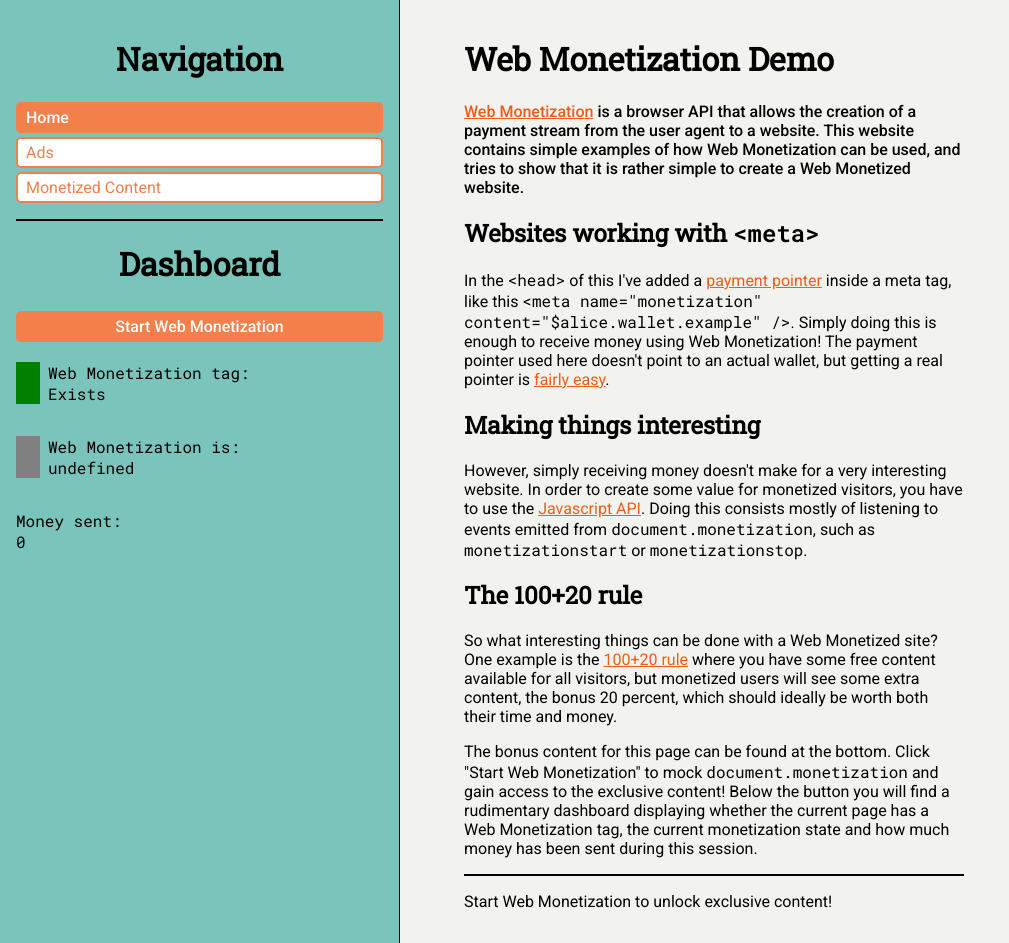
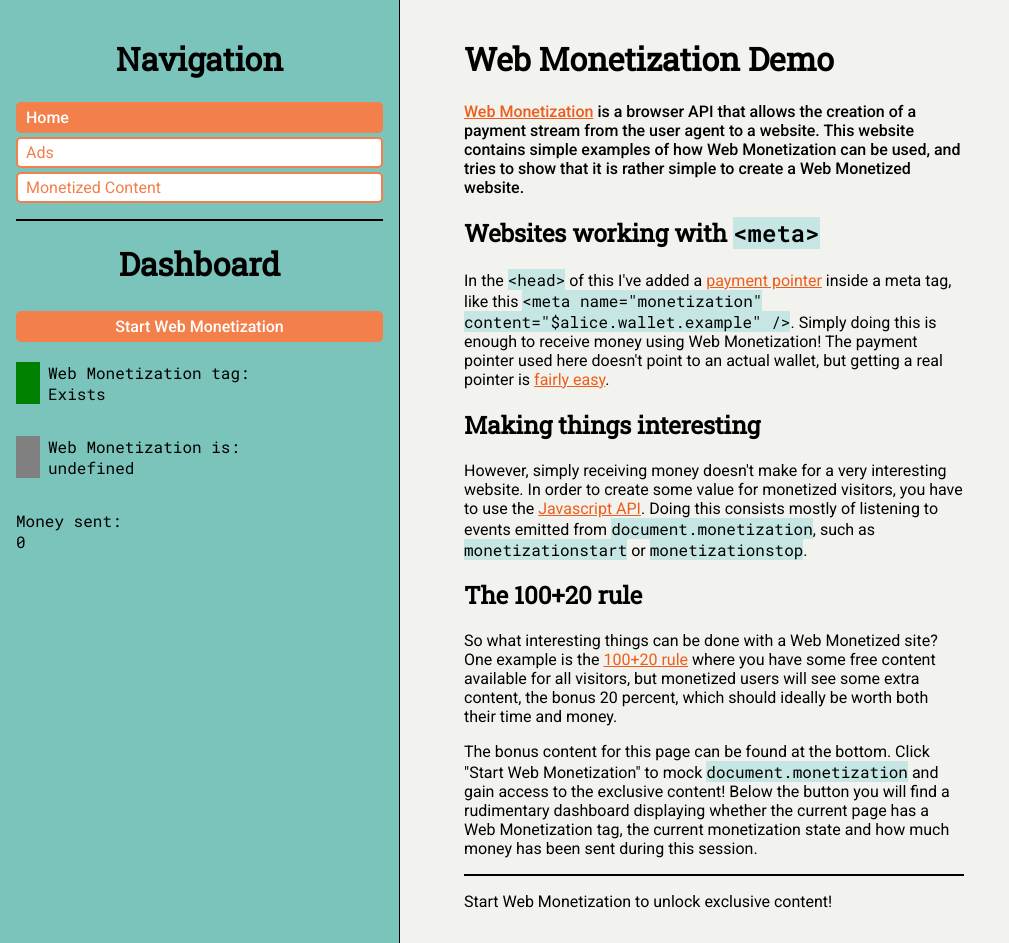
Before and after one commit to Doverstav/kitscon202, a React (Create React App) app: page / in a window 1280 px wide. Shown: the whole page, without its empty margins (0-1009 px from the left). Built offline with nearby package versions, Linux system fonts and the light colour scheme.

Commit message:
Experiment with background color on code blocks

```diff
--- a/src/components/common/Code.css
+++ b/src/components/common/Code.css
@@ -1,3 +1,4 @@
 .Code {
+  background-color: #C6E6E3;
   font-family: "Roboto Mono", monospace;
 }
```
